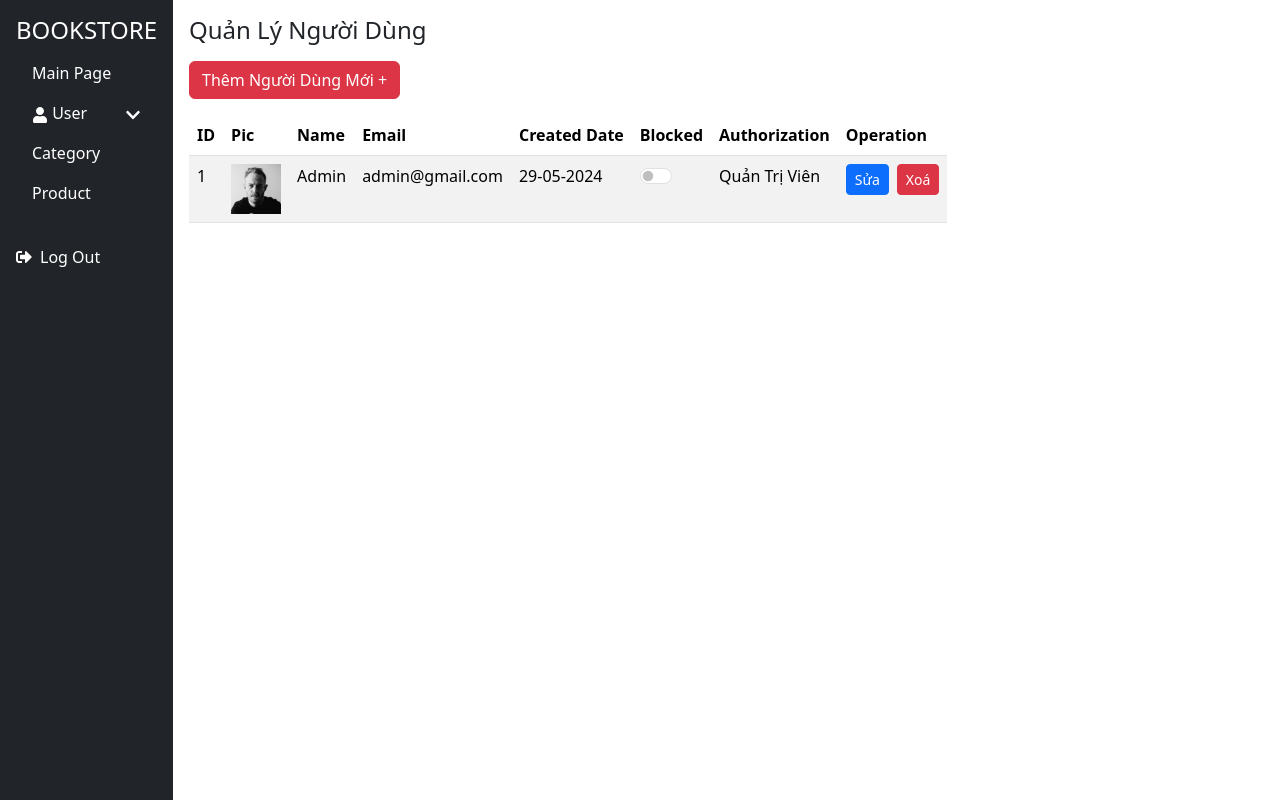
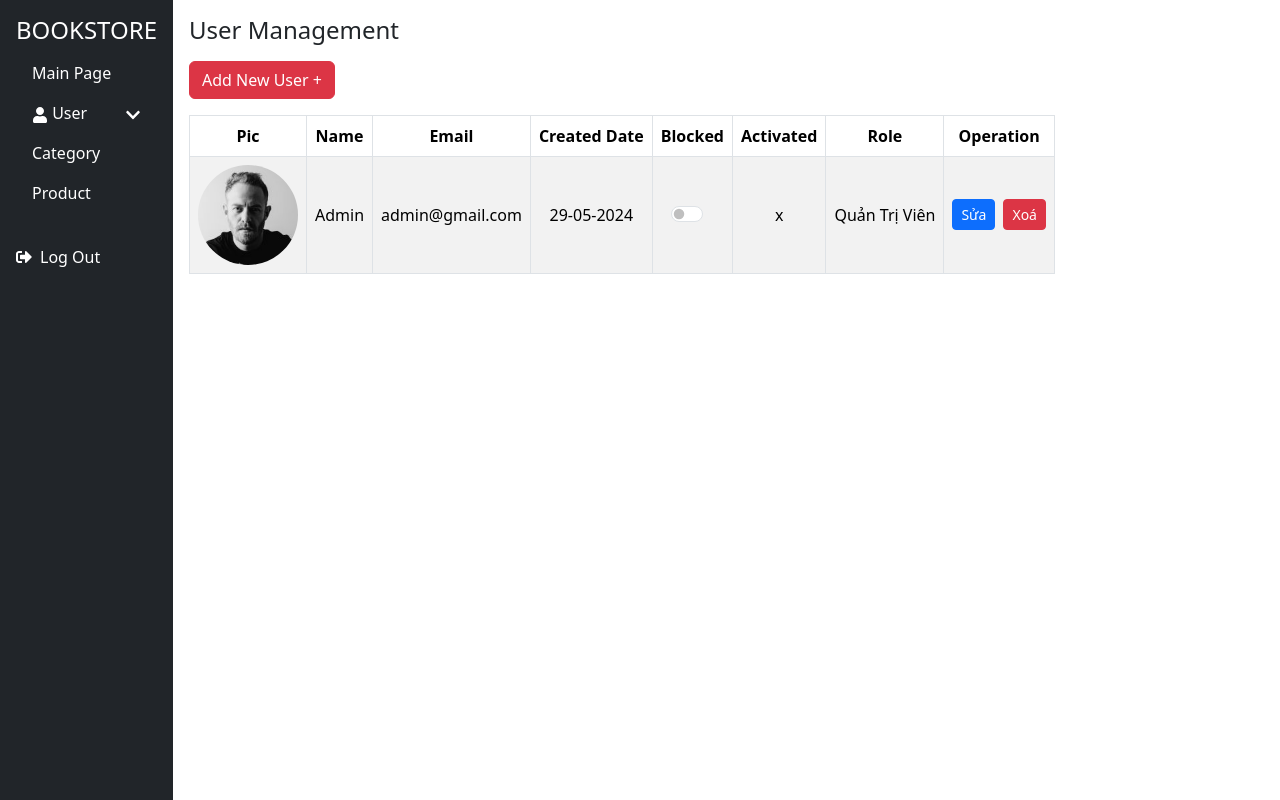
Before and after one commit to VixFong/BookStoreMana, a React (Vite) app: page /UserManagement in a window 1280 px wide. Built offline with nearby package versions, Linux system fonts and the light colour scheme.

Commit message:
Updated UserManagement Component To Make It Looks Better

```diff
--- a/src/Component/AdminComponent/UserManagement.jsx
+++ b/src/Component/AdminComponent/UserManagement.jsx
@@ -11,38 +11,56 @@ export const UserManagement = () => {
         <div className="d-flex">
             <Sidebar />
             <div className="flex-grow-1 p-3">
-                <h4 className="mb-3">Quản Lý Người Dùng</h4>
-                <button className="btn btn-danger mb-3">Thêm Người Dùng Mới +</button>
-                <table className="table table-striped">
+                <h4 className="mb-3">User Management</h4>
+                <button className="btn btn-danger mb-3">Add New User +</button>
+                <style >
+                    {`
+                        .table-bordered th, .table-bordered td{
+                            border: 1px solid #dee2e6
+                        }
+                        .table th, .table td{
+                            vertical-align: middle;
+                            text-align: center;
+                        }
+                        .form-switch {
+                            display: flex,
+                            align-items: center;
+                            justify-content: center;
+                            padding-left: 50px;
+                            height: 100%;
+                        }
+                    `}
+                </style>
+                <table className="table table-striped table-bordered" border={1} >
                     <thead>
-                        <tr>
-                            <th>ID</th>
+                        <tr className='text-center align-middle'>
                             <th>Pic</th>
                             <th>Name</th>
                             <th>Email</th>
                             <th>Created Date</th>
                             <th>Blocked</th>
-                            <th>Authorization</th>
+                            <th>Activated</th>
+                            <th>Role</th>
                             <th>Operation</th>
                         </tr>
                     </thead>
                     <tbody>
                         {users.map((user, index) => (
                             <tr key={user.id}>
-                                <td>{index + 1}</td>
-                                <td>
-                                    <img src={user.imgSrc} alt={user.name} style={{ width: '50px', height: '50px' }} />
+                                <td className="text-center align-middle">
+                                    <img src={user.imgSrc} alt={user.name} className="rounded-circle"style={{ width: '100px', height: '100px' }} />
                                 </td>
-                                <td>{user.name}</td>
-                                <td>{user.email}</td>
-                                <td>{user.date}</td>
-                                <td>
+                                <td className="text-center align-middle">{user.name}</td>
+                                <td className="text-center align-middle">{user.email}</td>
+                                <td className="text-center align-middle">{user.date}</td>
+                                <td className="text-center align-middle">
                                     <div className="form-check form-switch">
                                         <input className="form-check-input" type="checkbox" checked={user.locked} onChange={() => {}} />
                                     </div>
                                 </td>
-                                <td>{user.role}</td>
-                                <td>
+                                <td className="text-center align-middle">{user.activated ? '' : 'x'}</td>
+                                <td className="text-center align-middle">{user.role}</td>
+                                <td className="text-center align-middle">
                                     <button className="btn btn-primary btn-sm me-2">Sửa</button>
                                     <button className="btn btn-danger btn-sm">Xoá</button>
                                 </td>
```
